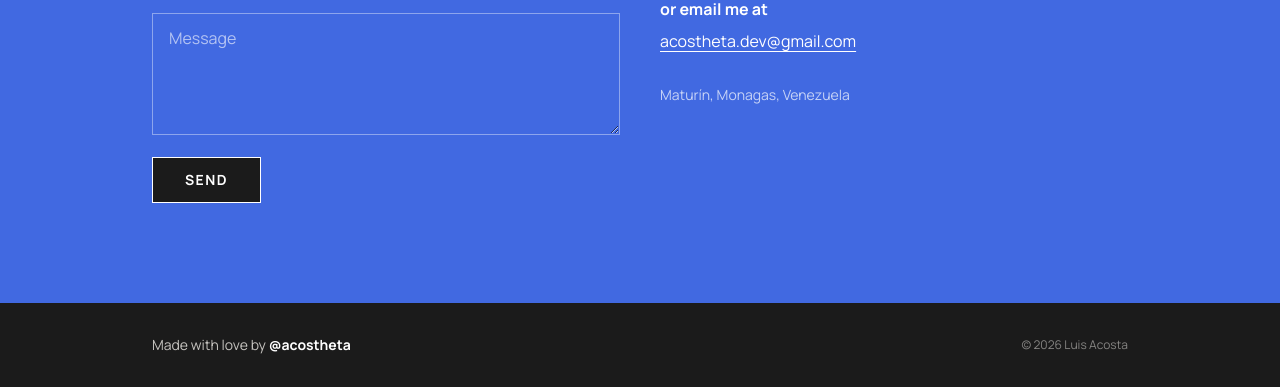
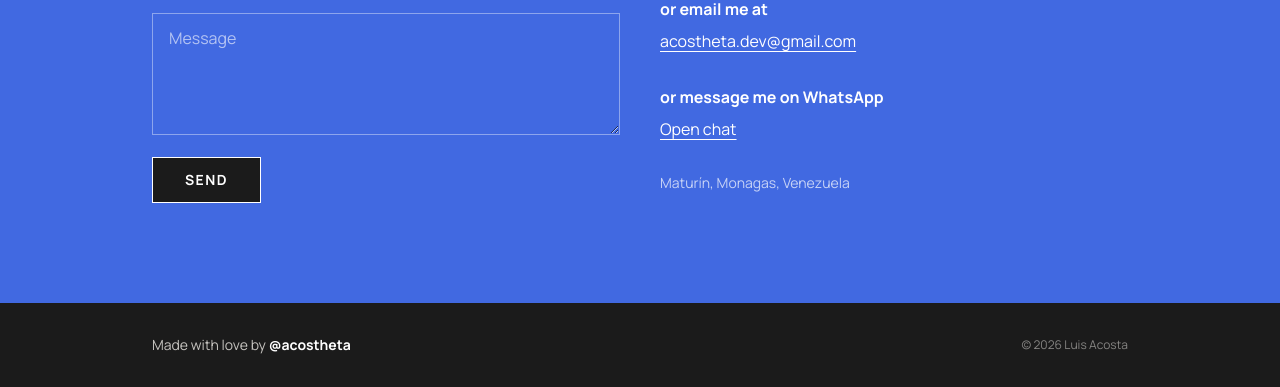
Before and after one commit to acostheta/acostheta.github.io, an Astro site: page /en in a window 1280 px wide. Shown: the part 4040-4427 px from the top of the page. Built offline with nearby package versions, Linux system fonts and the light colour scheme; Astro itself is replaced by a stand-in of ours.

Commit message:
feat(contact): agregar WhatsApp a redes y seccion de contacto

```diff
--- a/src/components/Contact.astro
+++ b/src/components/Contact.astro
@@ -10,6 +10,7 @@ const { lang } = Astro.props;
 
 const FORM_ENDPOINT = 'https://formspree.io/f/xvzenarj';
 const EMAIL = 'acostheta.dev@gmail.com';
+const WHATSAPP = 'https://wa.link/tbyo1j';
 
 const fieldClass =
   'w-full border border-white/40 bg-transparent px-4 py-3 text-white placeholder-white/60 transition-colors focus:border-white focus:outline-none';
@@ -81,6 +82,16 @@ const fieldClass =
           {EMAIL}
         </a>
 
+        <h3 class="mb-2 mt-8 font-bold">{t(lang, 'contact.whatsapp.me')}</h3>
+        <a
+          href={WHATSAPP}
+          target="_blank"
+          rel="noopener noreferrer"
+          class="text-white underline underline-offset-4 hover:text-ink"
+        >
+          {t(lang, 'contact.whatsapp')}
+        </a>
+
         <p class="mt-8 text-sm text-white/70">{t(lang, 'contact.location')}</p>
       </div>
     </div>
--- a/src/components/Socials.astro
+++ b/src/components/Socials.astro
@@ -14,6 +14,11 @@ const socials = [
     name: 'X',
     href: 'https://x.com/acostheta',
     path: 'M18.244 2.25h3.308l-7.227 8.26 8.502 11.24H16.17l-5.214-6.817L4.99 21.75H1.68l7.73-8.835L1.254 2.25H8.08l4.713 6.231zm-1.161 17.52h1.833L7.084 4.126H5.117z',
+  },
+  {
+    name: 'WhatsApp',
+    href: 'https://wa.link/tbyo1j',
+    path: 'M17.472 14.382c-.297-.149-1.758-.867-2.03-.967-.273-.099-.471-.148-.67.15-.197.297-.767.966-.94 1.164-.173.199-.347.223-.644.075-.297-.15-1.255-.463-2.39-1.475-.883-.788-1.48-1.761-1.653-2.059-.173-.297-.018-.458.13-.606.134-.133.298-.347.446-.52.149-.174.198-.298.298-.497.099-.198.05-.371-.025-.52-.075-.149-.669-1.612-.916-2.207-.242-.579-.487-.5-.669-.51-.173-.008-.371-.01-.57-.01-.198 0-.52.074-.792.372-.272.297-1.04 1.016-1.04 2.479 0 1.462 1.065 2.875 1.213 3.074.149.198 2.096 3.2 5.077 4.487.709.306 1.262.489 1.694.625.712.227 1.36.195 1.871.118.571-.085 1.758-.719 2.006-1.413.248-.694.248-1.289.173-1.413-.074-.124-.272-.198-.57-.347m-5.421 7.403h-.004a9.87 9.87 0 01-5.031-1.378l-.361-.214-3.741.982.998-3.648-.235-.374a9.86 9.86 0 01-1.51-5.26c.001-5.45 4.436-9.884 9.888-9.884 2.64 0 5.122 1.03 6.988 2.898a9.825 9.825 0 012.893 6.994c-.003 5.45-4.437 9.884-9.885 9.884m8.413-18.297A11.815 11.815 0 0012.05 0C5.495 0 .16 5.335.157 11.892c0 2.096.547 4.142 1.588 5.945L.057 24l6.305-1.654a11.882 11.882 0 005.683 1.448h.005c6.554 0 11.89-5.335 11.893-11.893a11.821 11.821 0 00-3.48-8.413z',
   },
   {
     name: 'Instagram',
--- a/src/i18n/ui.ts
+++ b/src/i18n/ui.ts
@@ -49,6 +49,8 @@ export const ui = {
     'contact.error': 'Error al enviar. Intenta de nuevo.',
     'contact.social': 'o encuéntrame en',
     'contact.email.me': 'o escríbeme a',
+    'contact.whatsapp.me': 'o escríbeme por WhatsApp',
+    'contact.whatsapp': 'Abrir chat',
     'contact.location': 'Maturín, Monagas, Venezuela',
 
     'footer.note': 'Hecho con cariño por',
@@ -98,6 +100,8 @@ export const ui = {
     'contact.error': 'Failed to send. Please try again.',
     'contact.social': 'or find me on',
     'contact.email.me': 'or email me at',
+    'contact.whatsapp.me': 'or message me on WhatsApp',
+    'contact.whatsapp': 'Open chat',
     'contact.location': 'Maturín, Monagas, Venezuela',
 
     'footer.note': 'Made with love by',
```
